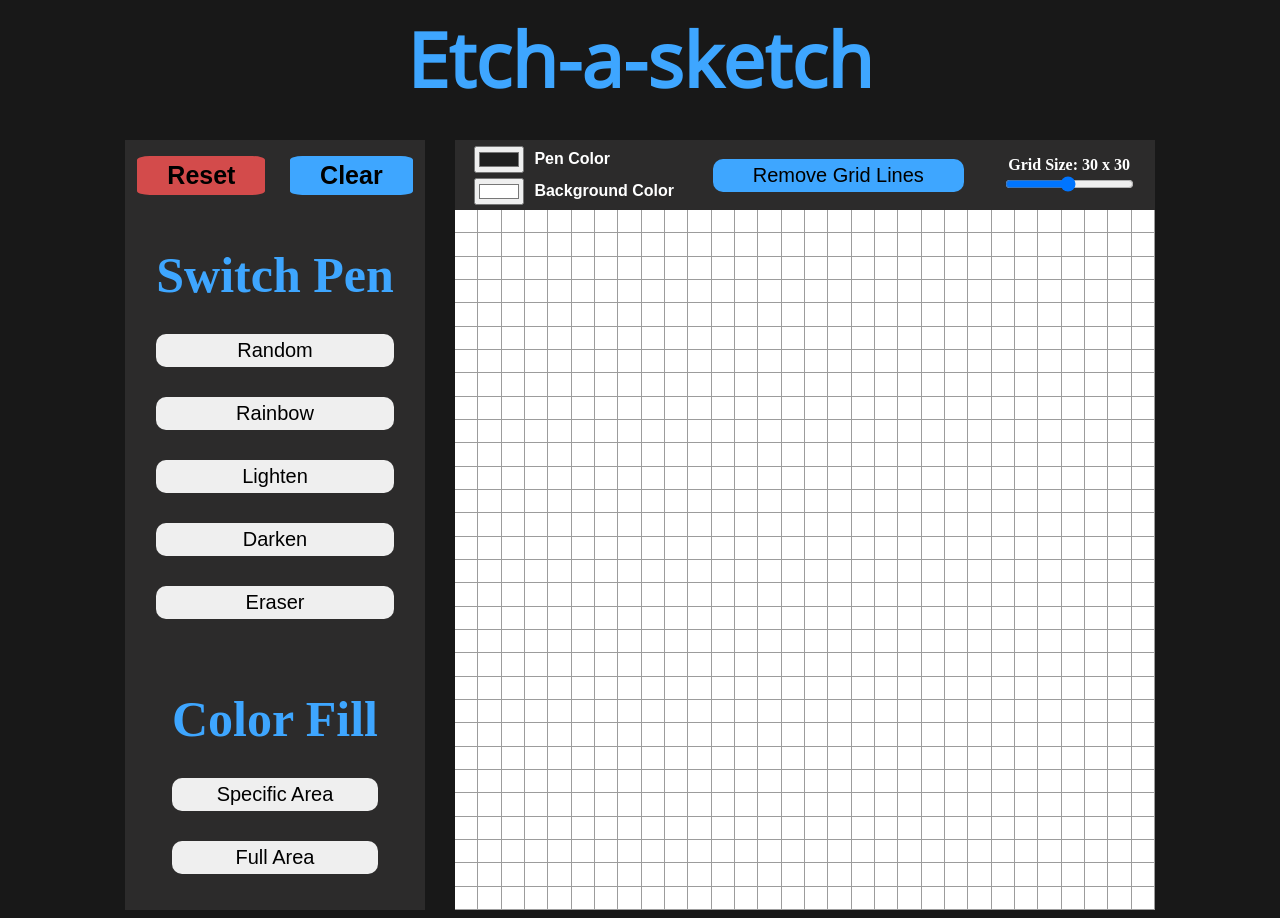
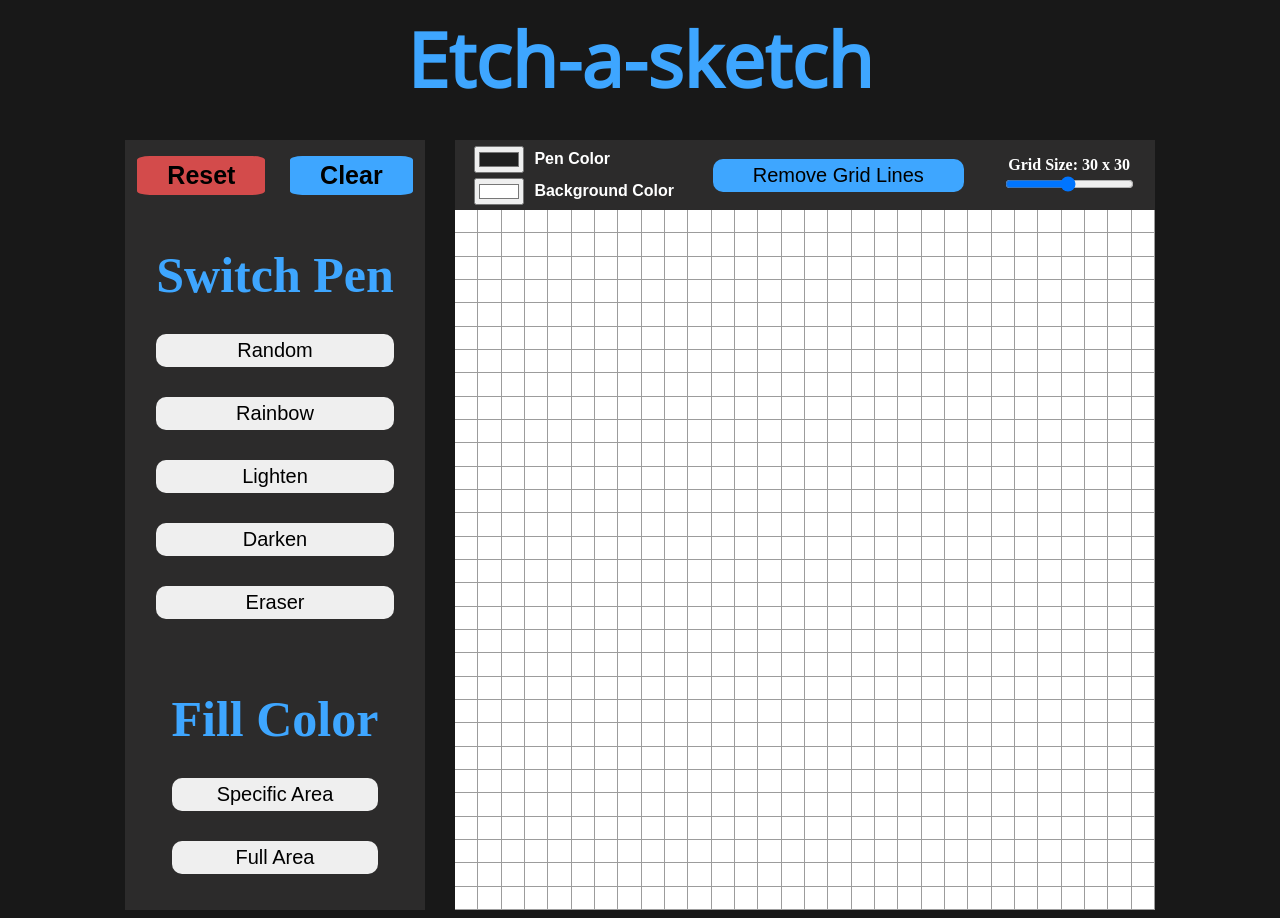
Before and after one commit to datphung239/etch-a-sketch, a plain HTML site: page index.html in a window 1280 px wide. Drawn offline with nearby package versions, Linux system fonts and the light colour scheme.

Commit message:
Change color fill title

```diff
--- a/index.html
+++ b/index.html
@@ -49,7 +49,7 @@
                     <button class="eraser">Eraser</button>
                 </div>
                 <div id="fill">
-                    <div class="title">Color Fill</div>
+                    <div class="title">Fill Color</div>
                     <button class="area">Specific Area</button>
                     <button class="full">Full Area</button>
                 </div>
```
